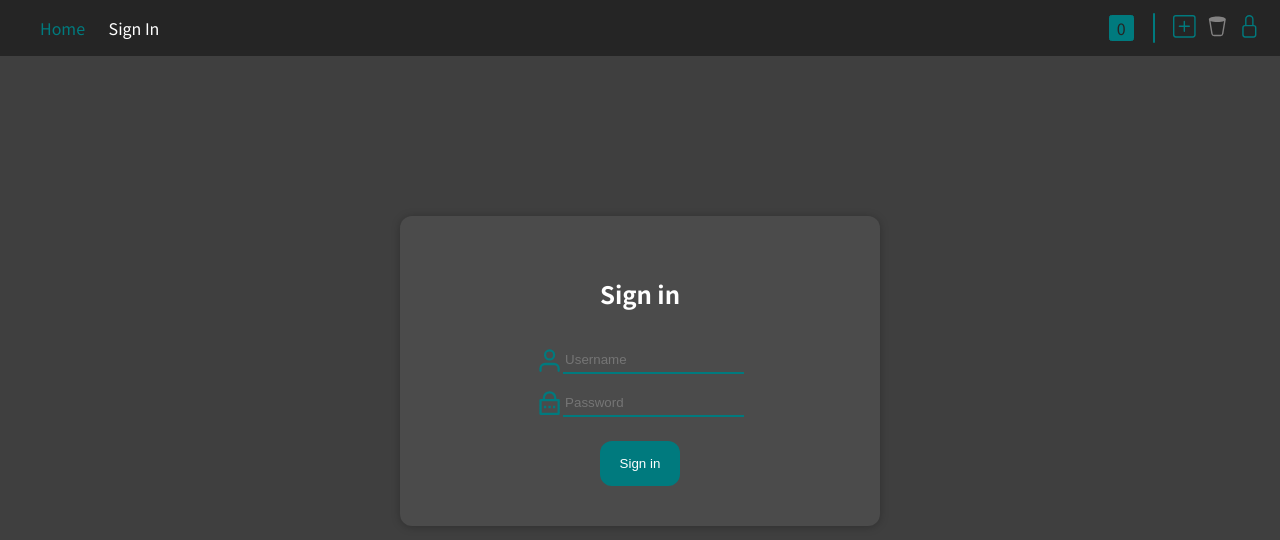
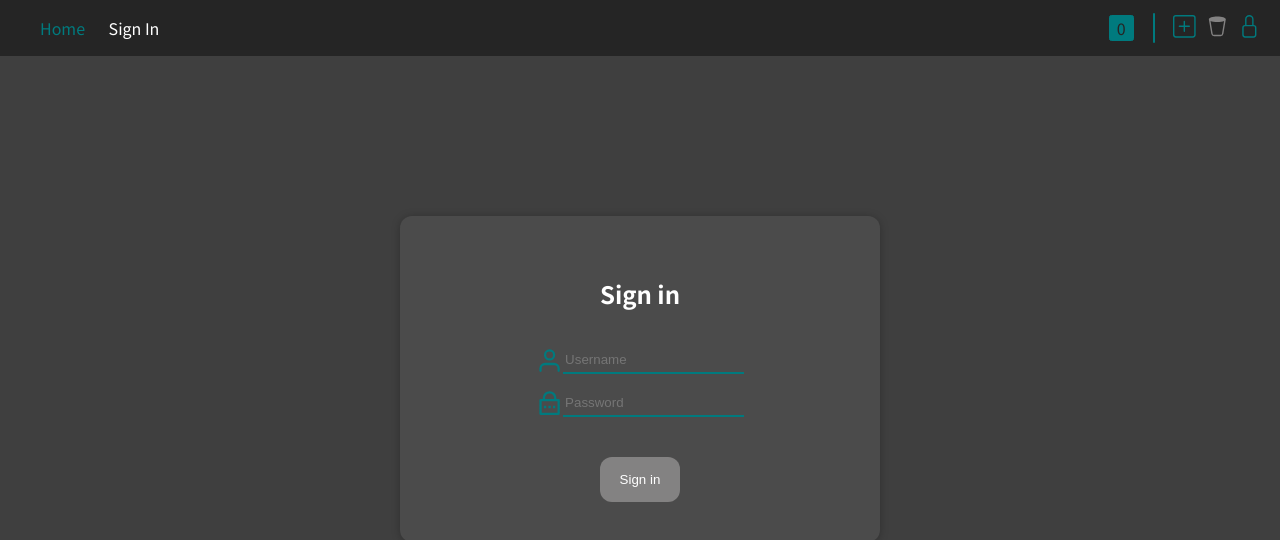
Before and after one commit to Diana-Kravtsova/react, a React (Create React App) app: page /signIn in a window 1280 px wide. Shown: the top 540 px of the page. Built offline with nearby package versions, Linux system fonts and the light colour scheme; no server answers.

Commit message:
Add custom input with validation

```diff
--- a/package.json
+++ b/package.json
@@ -7,6 +7,7 @@
     "@testing-library/react": "^13.4.0",
     "@testing-library/user-event": "^13.5.0",
     "axios": "^1.2.3",
+    "formik": "^2.2.9",
     "prop-types": "^15.8.1",
     "react": "^18.2.0",
     "react-dom": "^18.2.0",
@@ -16,7 +17,8 @@
     "react-spinners": "^0.13.7",
     "styled-components": "^5.3.6",
     "uuid": "^9.0.0",
-    "web-vitals": "^2.1.4"
+    "web-vitals": "^2.1.4",
+    "yup": "^0.32.11"
   },
   "scripts": {
     "start": "react-scripts start",
--- /dev/null
+++ b/src/components/Input.js
@@ -0,0 +1,40 @@
+import styled from 'styled-components';
+
+const InputContainer = styled.div`
+    div {
+        display: flex;
+        margin-top: 1rem;
+    }
+
+    span {
+        color: #7e0000;
+        display: flex;
+        font-size: 0.7em;
+    }
+`;
+
+const StyledInput = styled.input.attrs(props => ({ isValid: props.isValid }))`
+    background-color: var(--primary-color);
+    border: none;
+    border-bottom: 0.15em solid ${props => props.isValid ? '#7e0000' : 'var(--main-color)'};
+    color: var(--text-color);
+`;
+
+const Input = (props) => (
+    <InputContainer>
+        <div>
+            {props.icon}
+            <StyledInput
+                id={props.id}
+                type={props.type}
+                placeholder={props.placeholder}
+                onChange={props.onChange}
+                value={props.value}
+                isValid={props.isValid}
+            />
+        </div>
+        <span>{props.error}</span>
+    </InputContainer>
+);
+
+export default Input;
--- a/src/pages/SignIn.css
+++ b/src/pages/SignIn.css
@@ -14,19 +14,8 @@
     width: 50%;
 }
 
-.signIn input {
-    background-color: var(--primary-color);
-    border: none;
-    border-bottom: 0.15em solid var(--main-color);
-    color: var(--text-color);
-}
-
-.inputContainer {
-    display: flex;
-    margin-top: 1rem;
-}
-
 .signIn-button {
+    margin-top: 3em;
     border: none;
     color: var(--text-color);
     background-color: var(--main-color);
@@ -38,3 +27,9 @@
     background-color: var(--text-color);
     color: var(--main-color);
 }
+
+.signIn-button:disabled {
+    cursor: not-allowed;
+    background-color: #838282;
+    color: var(--text-color);
+}
--- a/src/pages/SignIn.js
+++ b/src/pages/SignIn.js
@@ -1,26 +1,72 @@
 import { FiUser } from 'react-icons/fi';
 import { RiLockPasswordLine } from 'react-icons/ri';
 import './SignIn.css';
+import { useFormik } from 'formik';
+import Input from '../components/Input';
+import * as yup from 'yup';
 
 function SignIn() {
+    const validationSchema = yup.object({
+        email: yup
+            .string('Enter email')
+            .email('Enter valid email')
+            .required('Required'),
+        password: yup
+            .string('Enter password')
+            .min(8, 'Password minimum 8 length')
+            .required('Required')
+            .matches(/(\D\d|\d\D)+/g, 'Must have numbers and characters'),
+    });
+
+    const formik = useFormik({
+        initialValues: {
+            email: '',
+            password: '',
+        },
+        validationSchema: validationSchema,
+        onSubmit: (values, actions) => {
+            alert(JSON.stringify(values, null, 2));
+            actions.setSubmitting(true);
+            actions.resetForm({
+                values: {
+                    email: '',
+                    password: '',
+                },
+            });
+        },
+    });
+
     return (
-        <div className={'signIn'}>
+        <form className={'signIn'} onSubmit={formik.handleSubmit}>
             <h2>Sign in</h2>
-            <div className={'inputContainer'}>
-                <FiUser className={'icon'}/>
-                <input type={'text'} placeholder={'Username'}/>
-            </div>
-            <div className={'inputContainer'}>
-                <RiLockPasswordLine className={'icon'}/>
-                <input
-                    type={'password'}
-                    minLength={5}
-                    placeholder={'Password'}
-                />
-            </div>
-            <br/>
-            <button className={'signIn-button'}>Sign in</button>
-        </div>
+            <Input
+                id={'email'}
+                type={'email'}
+                placeholder={'Username'}
+                onChange={formik.handleChange}
+                value={formik.values.email}
+                icon={<FiUser className={'icon'} />}
+                error={formik.errors.email}
+                isValid={formik.errors.email}
+            />
+            <Input
+                id={'password'}
+                type={'password'}
+                placeholder={'Password'}
+                onChange={formik.handleChange}
+                value={formik.values.password}
+                icon={<RiLockPasswordLine className={'icon'} />}
+                error={formik.errors.password}
+                isValid={formik.errors.password}
+            />
+            <button
+                className={'signIn-button'}
+                type={'submit'}
+                disabled={!formik.dirty || !formik.isValid}
+            >
+                Sign in
+            </button>
+        </form>
     );
 }
 
```
Also changed, not shown: 1 other file (tests, documents, lock files or other folders).
